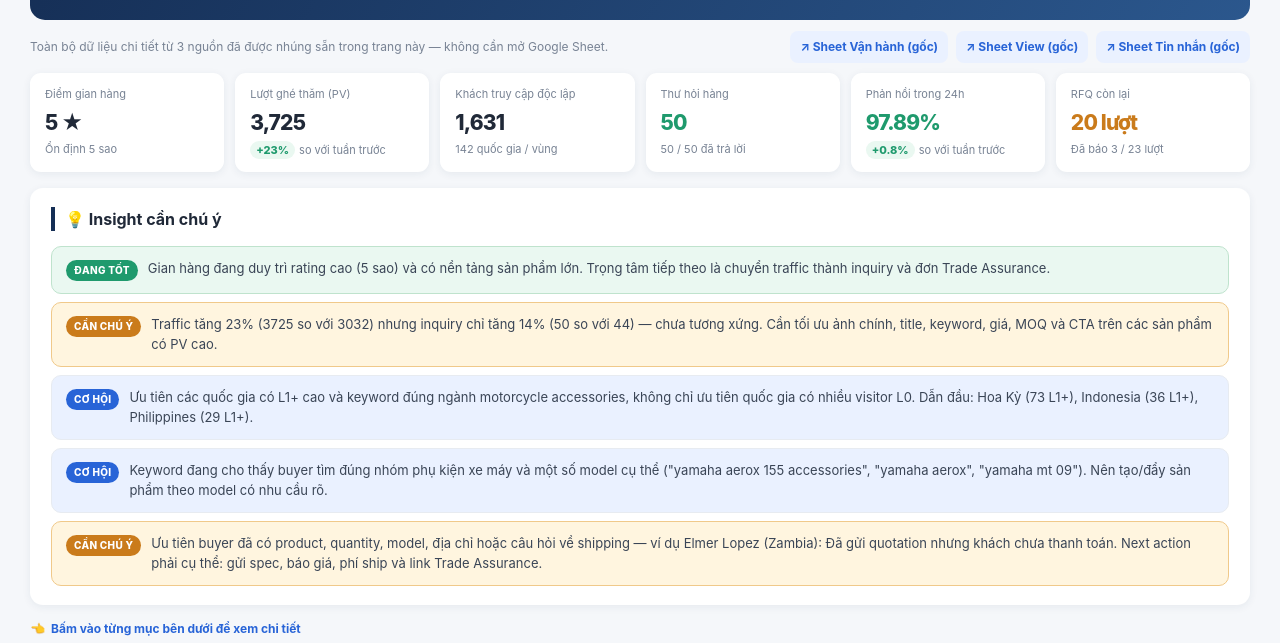
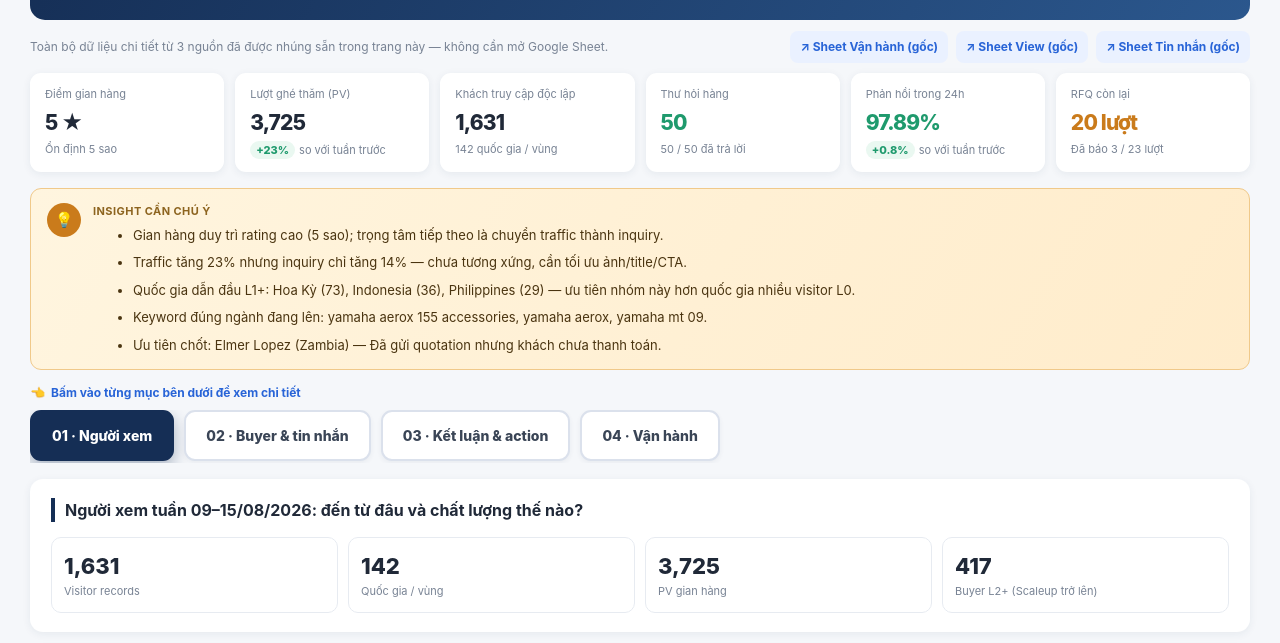
Before and after one commit to sboy98x-cpu/B-o-c-o-v-n-h-nh-Alibaba---Mbike, a plain HTML site: page index.html in a window 1280 px wide. Shown: the part 122-765 px from the top of the page. Drawn offline with nearby package versions, Linux system fonts and the light colour scheme.

Commit message:
Simplify Insight cần chú ý block to a single compact bullet list
Reuse the existing priority-box style (icon + title + short bullets)
already used elsewhere in these apps instead of separate colored cards,
per user feedback that the previous version was too long.

```diff
--- a/index.html
+++ b/index.html
@@ -38,16 +38,8 @@ body{margin:0;background:var(--bg);color:var(--ink);font:14px/1.5 Inter,ui-sans-
 .grid2{display:grid;grid-template-columns:1fr 1fr;gap:15px}
 .grid3{display:grid;grid-template-columns:repeat(3,1fr);gap:15px}
 .priority-box{background:linear-gradient(120deg,#fff5df,#ffeccb);border:1px solid #f0c98a;border-radius:11px;padding:14px 16px;margin-bottom:14px;display:flex;gap:12px;align-items:flex-start}
-.insight-card{display:flex;gap:10px;align-items:flex-start;padding:12px 14px;border-radius:10px;margin-bottom:8px;font-size:13px;line-height:1.5}
-.insight-card:last-child{margin-bottom:0}
-.insight-badge{flex:none;font-size:10px;font-weight:850;text-transform:uppercase;letter-spacing:.03em;padding:3px 8px;border-radius:20px;white-space:nowrap;margin-top:1px;color:#fff}
-.insight-card.warn{background:var(--amber2);border:1px solid #f0c98a}
-.insight-card.warn .insight-badge{background:var(--amber)}
-.insight-card.opportunity{background:var(--blue2);border:1px solid var(--line)}
-.insight-card.opportunity .insight-badge{background:var(--blue)}
-.insight-card.good{background:var(--green2);border:1px solid #bfe3cd}
-.insight-card.good .insight-badge{background:var(--green)}
-.insight-text{color:#3a4556}
+.issue-list{display:grid;gap:8px;margin:6px 0 0}
+.issue-list li{font-size:13px;color:#4a3410}
 .legend-note{display:flex;gap:16px;flex-wrap:wrap;background:#f6f8fb;border:1px solid var(--line);border-radius:9px;padding:10px 14px;margin-bottom:14px}
 .legend-chip{display:flex;align-items:center;gap:7px;font-size:12px;color:#4a5566;font-weight:650}
 .ops-heading{font-size:17px;font-weight:900;color:var(--navy);text-transform:uppercase;letter-spacing:.02em}
@@ -123,10 +115,7 @@ body{margin:0;background:var(--bg);color:var(--ink);font:14px/1.5 Inter,ui-sans-
 
   <section class="kpis" id="kpis"></section>
 
-  <div class="section" style="margin-bottom:15px">
-    <h2>&#128161; Insight cần chú ý</h2>
-    <div id="insight_list"></div>
-  </div>
+  <div class="priority-box"><div class="pico">&#128161;</div><div class="ptxt"><b>Insight cần chú ý</b><ul class="issue-list" id="insight_list"></ul></div></div>
 
   <div class="tabs-hint"><span class="arrow">&#128072;</span> Bấm vào từng mục bên dưới để xem chi tiết</div>
   <nav class="tabs">
@@ -293,12 +282,6 @@ function kpiCard(label,value,note,cls){
   document.getElementById('kpis').innerHTML = html;
 })();
 
-function renderInsights(insights){
-  const labelMap = {warn:'Cần chú ý', opportunity:'Cơ hội', good:'Đang tốt'};
-  return insights.slice(0,5).map(item => (
-    '<div class="insight-card '+item.type+'"><span class="insight-badge">'+labelMap[item.type]+'</span><span class="insight-text">'+item.text+'</span></div>'
-  )).join('');
-}
 (function renderMbikeInsights(){
   const stars = +wLatest['Số sao'];
   const visL = +wLatest['Tổng số người ghé thăm'], visP = +wPrev['Tổng số người ghé thăm'];
@@ -307,28 +290,22 @@ function renderInsights(insights){
   const insights = [];
 
   if (stars >= 5) {
-    insights.push({type:'good', text:'Gian hàng đang duy trì rating cao ('+stars+' sao) và có nền tảng sản phẩm lớn. Trọng tâm tiếp theo là chuyển traffic thành inquiry và đơn Trade Assurance.'});
+    insights.push('Gian hàng duy trì rating cao ('+stars+' sao); trọng tâm tiếp theo là chuyển traffic thành inquiry.');
   }
-
   if (inqL < inqP) {
-    insights.push({type:'warn', text:'Inquiry đang giảm so với tuần trước ('+inqL+' so với '+inqP+'). Ưu tiên kiểm tra các sản phẩm có lượt xem cao nhưng chưa tạo hỏi hàng.'});
+    insights.push('Inquiry đang giảm so với tuần trước ('+inqL+' so với '+inqP+').');
   } else if (visGrowth!=null && inqGrowth!=null && visGrowth > inqGrowth) {
-    insights.push({type:'warn', text:'Traffic tăng '+visGrowth.toFixed(0)+'% ('+visL+' so với '+visP+') nhưng inquiry chỉ tăng '+inqGrowth.toFixed(0)+'% ('+inqL+' so với '+inqP+') — chưa tương xứng. Cần tối ưu ảnh chính, title, keyword, giá, MOQ và CTA trên các sản phẩm có PV cao.'});
+    insights.push('Traffic tăng '+visGrowth.toFixed(0)+'% nhưng inquiry chỉ tăng '+inqGrowth.toFixed(0)+'% — chưa tương xứng, cần tối ưu ảnh/title/CTA.');
   }
-
   const topCountries = D.countries.slice().sort((a,b)=>(b.L1plus-a.L1plus)||(b.pv-a.pv)).slice(0,3);
-  insights.push({type:'opportunity', text:'Ưu tiên các quốc gia có L1+ cao và keyword đúng ngành motorcycle accessories, không chỉ ưu tiên quốc gia có nhiều visitor L0. Dẫn đầu: '+topCountries.map(c=>c.country+' ('+c.L1plus+' L1+)').join(', ')+'.'});
-
+  insights.push('Quốc gia dẫn đầu L1+: '+topCountries.map(c=>c.country+' ('+c.L1plus+')').join(', ')+' — ưu tiên nhóm này hơn quốc gia nhiều visitor L0.');
   const motoKwPattern = /motorcycle|crash bar|luggage rack|top box|headlight|phone holder|\bcb\b|yamaha|honda|ktm|bmw|ducati/i;
   const topKw = D.keywords.filter(k=>motoKwPattern.test(k.keyword)).sort((a,b)=>b.pv-a.pv).slice(0,3);
-  insights.push({type:'opportunity', text:'Keyword đang cho thấy buyer tìm đúng nhóm phụ kiện xe máy và một số model cụ thể ('+topKw.map(k=>'"'+k.keyword+'"').join(', ')+'). Nên tạo/đẩy sản phẩm theo model có nhu cầu rõ.'});
+  if (topKw.length) insights.push('Keyword đúng ngành đang lên: '+topKw.map(k=>k.keyword).join(', ')+'.');
+  const p0 = D.buyers.priority[0];
+  if (p0) insights.push('Ưu tiên chốt: '+p0.name+' ('+p0.country+') — '+p0.need+'.');
 
-  const p0 = D.buyers.priority[0];
-  if (p0) {
-    insights.push({type:'warn', text:'Ưu tiên buyer đã có product, quantity, model, địa chỉ hoặc câu hỏi về shipping — ví dụ '+p0.name+' ('+p0.country+'): '+p0.need+'. Next action phải cụ thể: gửi spec, báo giá, phí ship và link Trade Assurance.'});
-  }
-
-  document.getElementById('insight_list').innerHTML = renderInsights(insights);
+  document.getElementById('insight_list').innerHTML = insights.map(t=>'<li>'+t+'</li>').join('');
 })();
 
 (function renderFocus(){
```
Also changed, not shown: viet-coldchain/index.html (+8 -28 lines).
